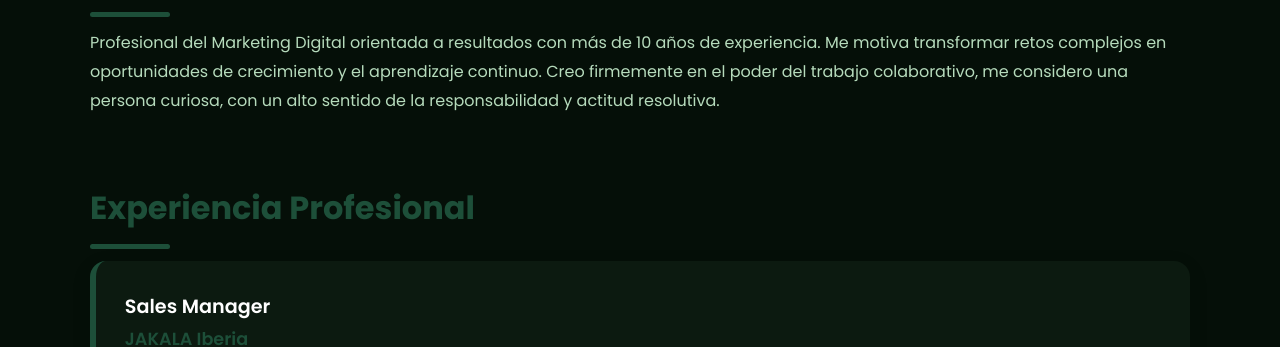
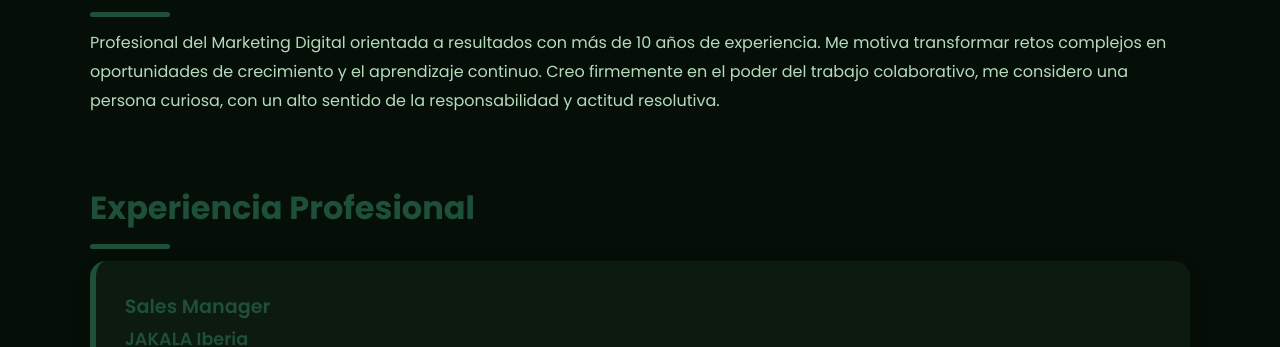
Before and after one commit to MartaAlvarez1922/resume, a plain HTML site: page index.html in a window 1280 px wide. Shown: the part 605-952 px from the top of the page. Drawn offline with Linux system fonts and the light colour scheme.

Commit message:
Update index.html

```diff
--- a/index.html
+++ b/index.html
@@ -146,7 +146,7 @@
       transform: translateY(-6px);
       box-shadow: 0 15px 35px var(--shadow);
     }
-    .job-title { font-weight: 600; color: white; font-size: 1.2rem; }
+    .job-title { font-weight: 600; color: var(--accent); font-size: 1.2rem; }
     .company { color: var(--accent); font-weight: 600; font-size: 1.1rem; }
     .date { font-size: 0.95rem; color: var(--gray); margin-bottom: 1rem; }
     ul { padding-left: 1.4rem; }
```
